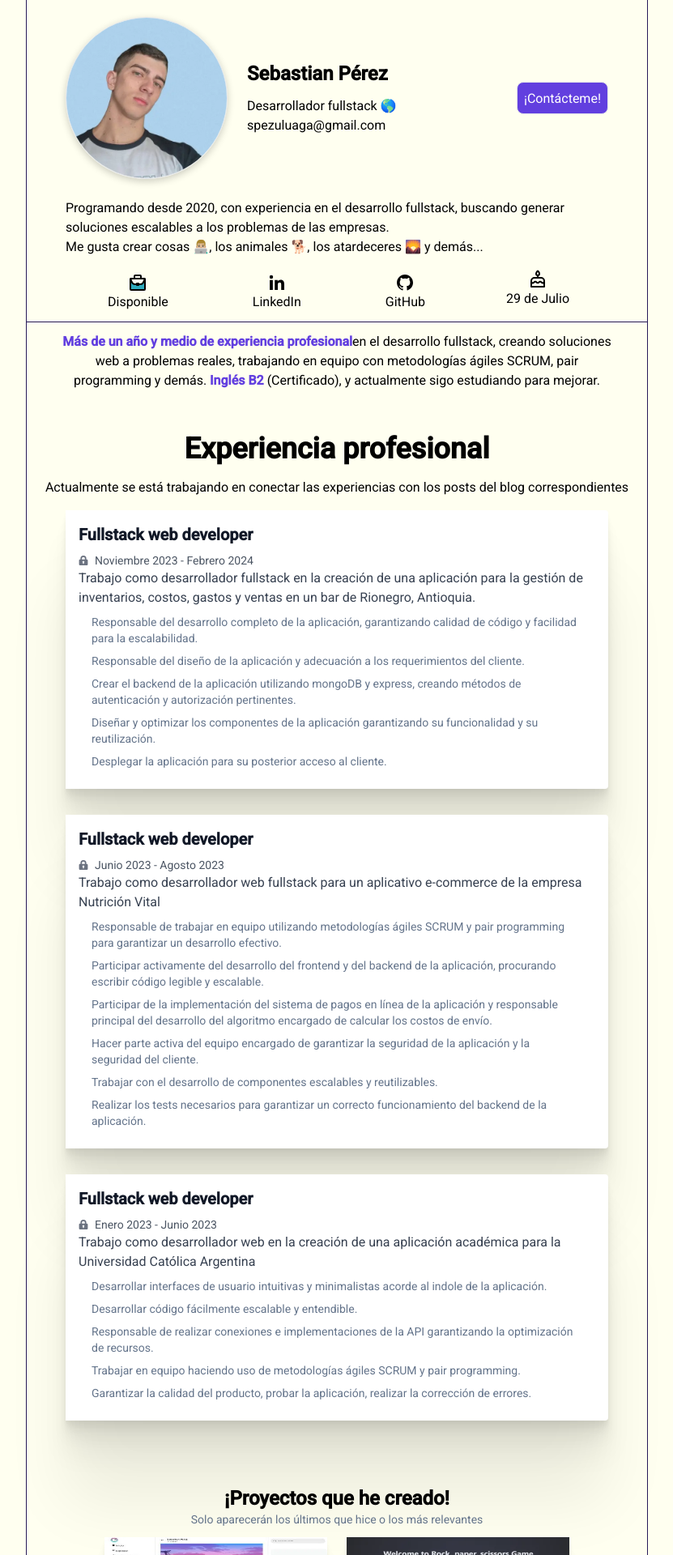
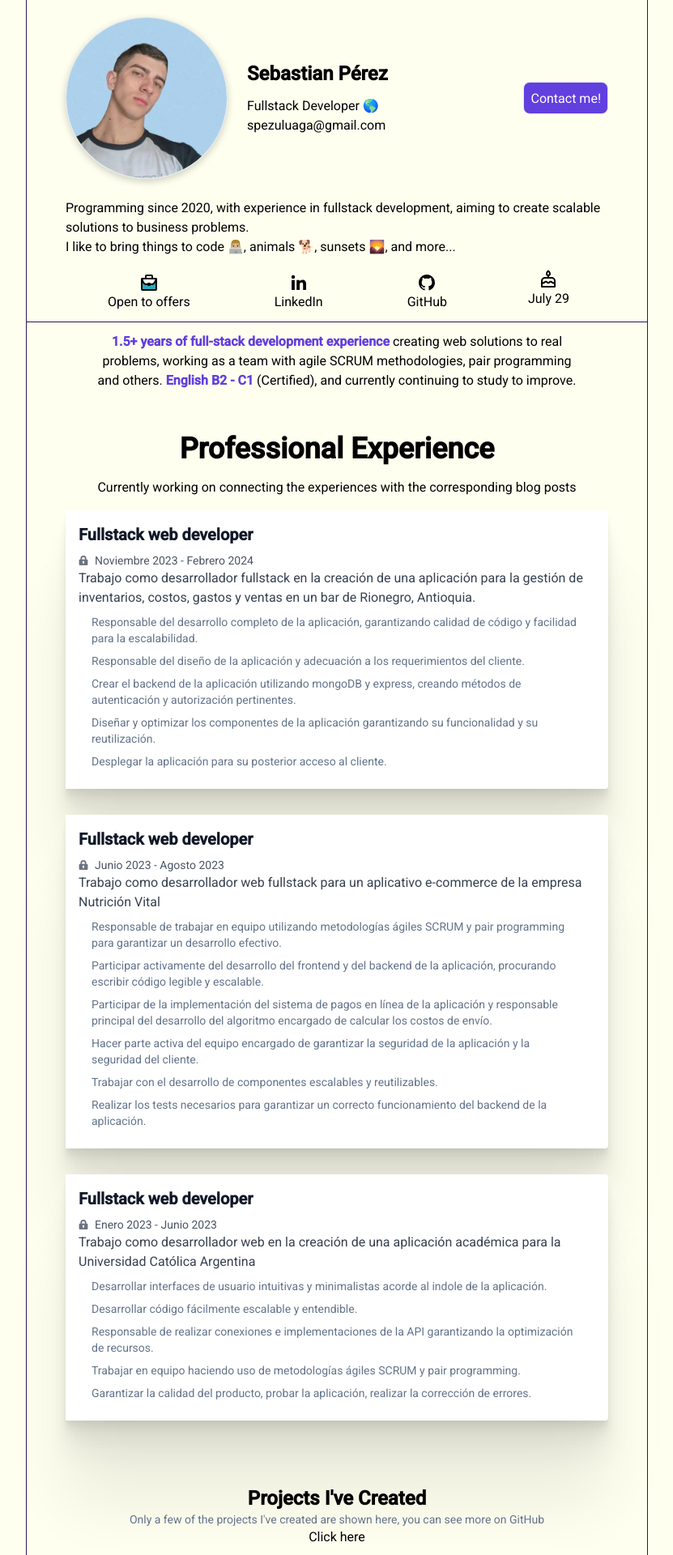
Before and after one commit to Sebastian-pz/blog, a Next.js app: page /en/about in a window 1280 px wide. Shown: the part 320-2240 px from the top of the page at 81% size, without its empty margins (224-1055 px from the left). Built offline with nearby package versions, Linux system fonts and the light colour scheme.

Commit message:
feat(code): internacionalizace about-me page

```diff
--- a/messages/en.json
+++ b/messages/en.json
@@ -13,13 +13,14 @@
     "focused": "Focused on web development",
     "callToAction": "Contact me!",
     "introduction": "Programming since 2020, with experience in fullstack development, aiming to create scalable solutions to business problems.",
-    "likeTo": "I like bringing everyday things to code 👨🏼‍💻, animals 🐕, sunsets 🌄, and more...",
+    "likeTo": "I like to bring things to code 👨🏼‍💻, animals 🐕, sunsets 🌄, and more...",
     "workAvailability": "Open to offers",
     "workAvailabilityLabel": "Available",
     "birthDate": "July 29"
   },
   "aboutExtendedInfo": {
-    "experienceInYears": "Over a year and a half of professional experience",
+    "experienceInYears": "1.5+ years of full-stack development experience",
+    "experienceComplement": " creating web solutions to real problems, working as a team with agile SCRUM methodologies, pair programming and others.",
     "englishLevel": "English B2 - C1",
     "englishStatus": "(Certified), and currently continuing to study to improve."
   },
@@ -29,6 +30,10 @@
   },
   "aboutProjects": {
     "title": "Projects I've Created",
-    "label": "Only a few of the projects I've created are shown here, you can see more on GitHub"
+    "label": "Only a few of the projects I've created are shown here, you can see more on GitHub",
+    "callToAction": "Click here"
+  },
+  "aboutCV": {
+    "title": "Download my CV"
   }
 }
--- a/messages/es.json
+++ b/messages/es.json
@@ -20,6 +20,7 @@
   },
   "aboutExtendedInfo": {
     "experienceInYears": "Más de un año y medio de experiencia profesional",
+    "experienceComplement": "creando soluciones web a problemas reales, trabajando en equipo con metodologías AGILE, pair programming y demás.",
     "englishLevel": "Inglés B2 - C1",
     "englishStatus": "(Certificado), y actualmente sigo estudiando para mejorar."
   },
@@ -29,6 +30,10 @@
   },
   "aboutProjects": {
     "title": "Proyectos que he creado",
-    "label": "Solo aparecen algunos de los que he creado, puedes ver más en GitHub"
+    "label": "Solo aparecen algunos de los que he creado, puedes ver más en GitHub",
+    "callToAction": "Click aquí"
+  },
+  "aboutCV": {
+    "title": "Descarga mi CV"
   }
 }
--- a/src/app/[locale]/about/page.tsx
+++ b/src/app/[locale]/about/page.tsx
@@ -36,8 +36,8 @@ export default function MainPage() {
           />
           <section className="ml-2 md:ml-6">
             <h1 className="font-bold text-2xl mb-3">Sebastian Pérez</h1>
-            <p className="hidden md:inline">Desarrollador fullstack 🌎</p>
-            <p className="md:hidden">Enfocado en la web 🌎</p>
+            <p className="hidden md:inline">{t("role")}</p>
+            <p className="md:hidden">{t("focused")}</p>
             <p>spezuluaga@gmail.com</p>
           </section>
         </div>
@@ -45,25 +45,18 @@ export default function MainPage() {
           href="mailto:spezuluaga@gmail.com"
           className="border bg-primary-color-500 p-2 rounded-lg hidden md:inline   h-10 hover:bg-primary-color-700 text-white"
         >
-          ¡Contácteme!
+          {t("callToAction")}
         </a>
       </div>
       <section className="px-3 mb-4 lg:px-12">
-        <p>
-          Programando desde 2020, con experiencia en el desarrollo fullstack,
-          buscando generar soluciones escalables a los problemas de las
-          empresas.
-        </p>
-        <p>
-          Me gusta crear cosas 👨🏼‍💻, los animales 🐕, los atardeceres 🌄 y
-          demás...
-        </p>
+        <p>{t("introduction")}</p>
+        <p>{t("likeTo")}</p>
       </section>
 
       <section className="flex justify-evenly border-b border-primary-color-800">
-        <abbr title="Actualmente abierto a trabajar" className="no-underline">
+        <abbr title={t("workAvailability")} className="no-underline">
           <Svg
-            label="Disponible"
+            label={t("workAvailability")}
             link="mailto:spezuluaga@gmail.com"
             svg={WorkIcon}
           />
@@ -79,7 +72,7 @@ export default function MainPage() {
           link="https://github.com/Sebastian-pz"
           svg={GitHubIcon}
         />
-        <Svg label="29 de Julio" svg={CakeIcon} />
+        <Svg label={t("birthDate")} svg={CakeIcon} />
       </section>
 
       <ExtendedInfo />
--- a/src/app/components/Experience/Experiences.tsx
+++ b/src/app/components/Experience/Experiences.tsx
@@ -1,16 +1,16 @@
 import Card from "@/components/Card/Card";
 import EXPERIENCES from "@/utilities/ExperiencesConst";
+import { useTranslations } from "next-intl";
 
 export default function Experiences() {
+  const t = useTranslations("aboutExperience");
+
   return (
     <section className="mt-8 p-2">
       <h2 className="text-center text-2xl md:text-3xl lg:text-4xl font-bold ">
-        Experiencia profesional
+        {t("title")}
       </h2>
-      <p className="text-center my-4">
-        Actualmente se está trabajando en conectar las experiencias con los
-        posts del blog correspondientes
-      </p>
+      <p className="text-center my-4">{t("note")}</p>
       <section className="flex flex-col w-full justify-center items-center md:px-4 lg:px-10">
         {EXPERIENCES.map((experience, index) => {
           return (
--- a/src/app/components/ExtendedInfo/ExtendedInfo.tsx
+++ b/src/app/components/ExtendedInfo/ExtendedInfo.tsx
@@ -1,15 +1,20 @@
+import { useTranslations } from "next-intl";
+
 export default function ExtendedInfo() {
+  const t = useTranslations("aboutExtendedInfo");
+
   return (
     <section className="p-3 md:px-5 lg:px-10">
       <p className="text-balance text-center">
         <strong className="text-primary-color-500">
-          Más de un año y medio de experiencia profesional
+          {t("experienceInYears") + " "}
         </strong>
-        en el desarrollo fullstack, creando soluciones web a problemas reales,
-        trabajando en equipo con metodologías ágiles SCRUM, pair programming y
-        demás.
-        <strong className="text-primary-color-500"> Inglés B2</strong>{" "}
-        (Certificado), y actualmente sigo estudiando para mejorar.
+        {t("experienceComplement")}
+        <strong className="text-primary-color-500">
+          {" "}
+          {t("englishLevel")}
+        </strong>{" "}
+        {t("englishStatus")}
       </p>
     </section>
   );
--- a/src/app/components/Project/Projects.tsx
+++ b/src/app/components/Project/Projects.tsx
@@ -1,15 +1,27 @@
 import ProjectCard from "@/components/ProjectCard/ProjectCard";
 import PROJECTS from "@/utilities/ProjectsConstants";
+import { useTranslations } from "next-intl";
+
+import Link from "next/link";
 
 export default function Projects() {
+  const t = useTranslations("aboutProjects");
+
   return (
     <section className="my-8 p-2">
-      <h2 className="text-center text-2xl font-bold">
-        ¡Proyectos que he creado!
-      </h2>
-      <p className="text-sm text-slate-500 text-center text-balanced">
-        Solo aparecerán los últimos que hice o los más relevantes
-      </p>
+      <section className="flex justify-center items-center flex-col">
+        <h2 className="text-center text-2xl font-bold">{t("title")}</h2>
+        <p className="text-sm text-slate-500 text-center text-balanced">
+          {t("label")}
+        </p>
+        <Link
+          className="text-center"
+          href="https://github.com/Sebastian-pz"
+          target="_blank"
+        >
+          {t("callToAction")}
+        </Link>
+      </section>
       <div className="flex flex-wrap w-full justify-center items-center md:px-4 lg:px-10">
         {PROJECTS.map((project, index) => {
           return <ProjectCard project={project} key={index} />;
```
